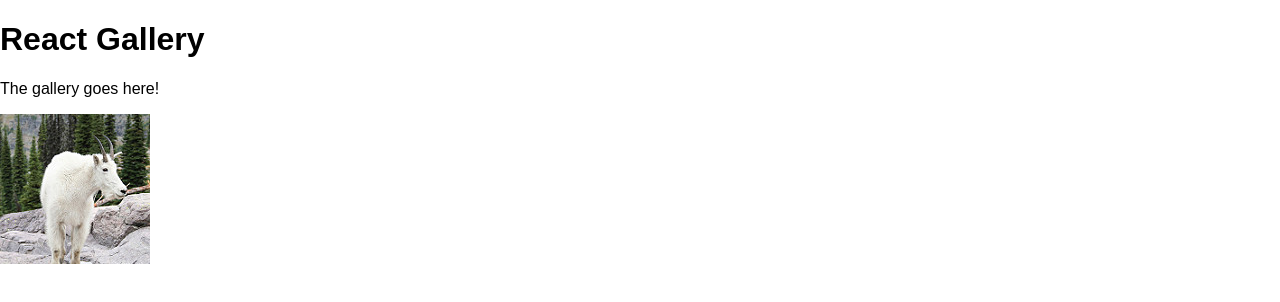
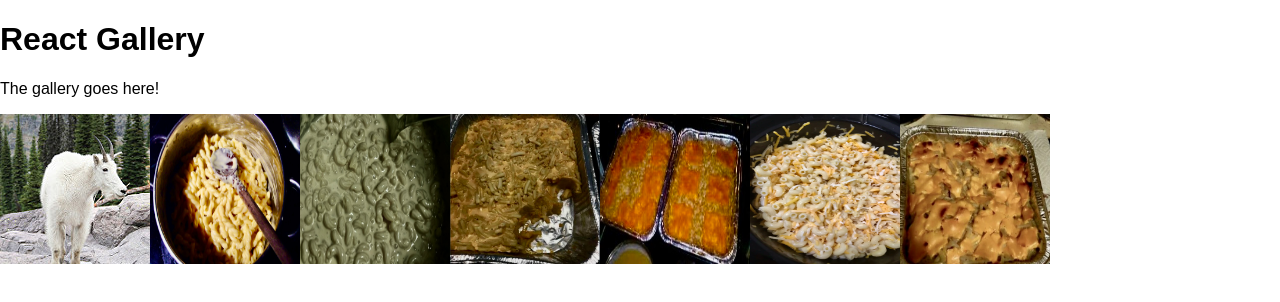
Before and after one commit to joshjduenow/weekend-react-gallery, a React (Create React App) app: page / in a window 1280 px wide. Shown: the top 302 px of the page. Built offline with nearby package versions, Linux system fonts and the light colour scheme.

Commit message:
hard coded images

```diff
--- a/src/components/App/App.jsx
+++ b/src/components/App/App.jsx
@@ -9,6 +9,12 @@ function App() {
 
         <p>The gallery goes here!</p>
         <img src="images/goat_small.jpg"/>
+        <img style = {{width: 150, height: 150}} src="images/bucket_mac.jpeg"/>
+        <img style = {{width: 150, height: 150}} src="images/green_mac.jpeg"/>
+        <img style = {{width: 150, height: 150}} src="images/sheet_pan_thick.jpeg"/>
+        <img style = {{width: 150, height: 150}} src="images/sheet_pans_mac.jpeg"/>
+        <img style = {{width: 150, height: 150}} src="images/shredded_cheese.jpeg"/>
+        <img style = {{width: 150, height: 150}} src="images/singles_mac.jpeg"/>
       </div>
     );
 }
```
